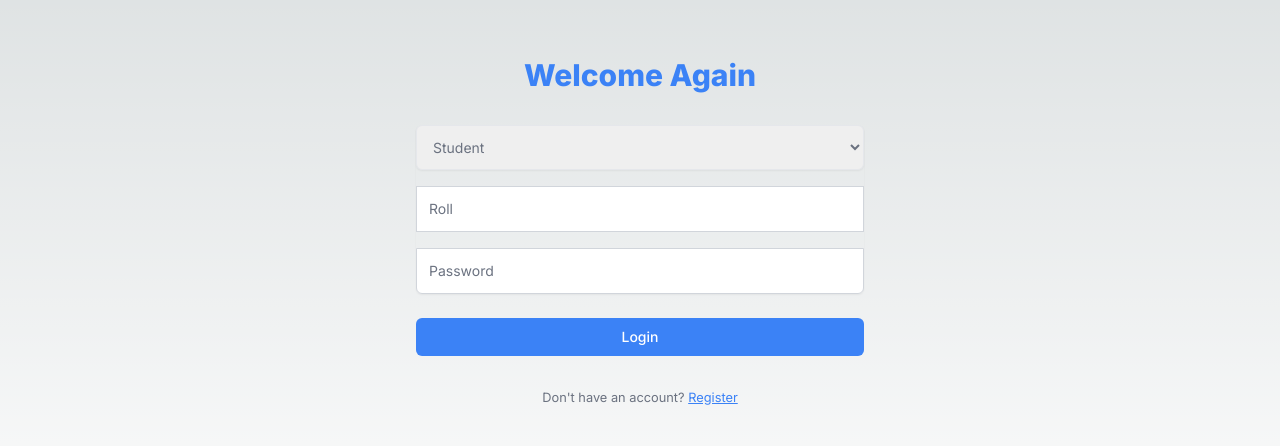
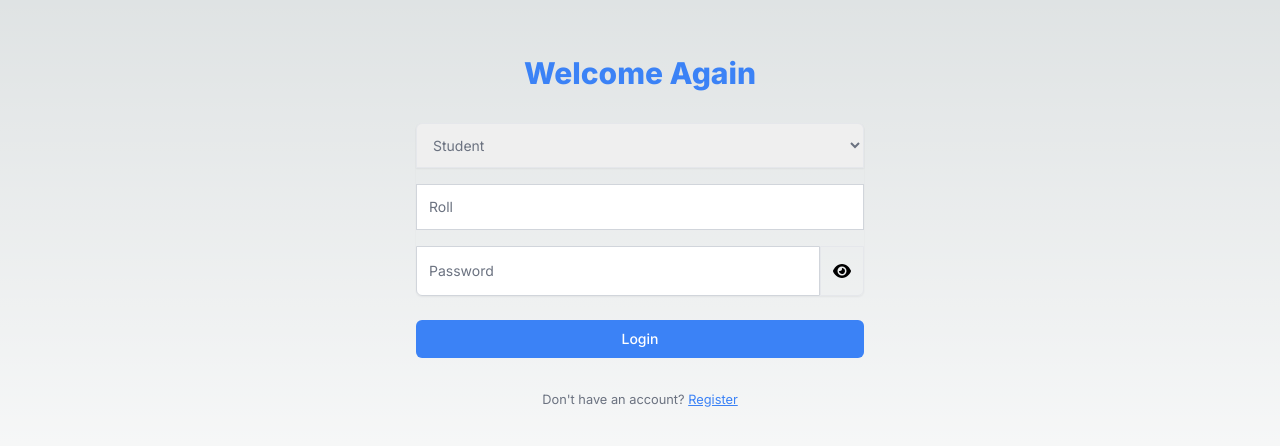
Before and after one commit to mehedi37/RUET_V20, a Next.js app: page /login in a window 1280 px wide. Shown: the part 180-626 px from the top of the page. Built offline with nearby package versions, Linux system fonts and the light colour scheme.

Commit message:
eye btn, FA, Redirect, middleware auth

```diff
--- a/app/layout.js
+++ b/app/layout.js
@@ -1,5 +1,6 @@
 import { Inter } from "next/font/google";
 import "./globals.css";
+import { FontAwesomeIcon } from '@fortawesome/react-fontawesome'
 
 const inter = Inter({ subsets: ["latin"] });
 
--- a/app/login/page.js
+++ b/app/login/page.js
@@ -1,6 +1,7 @@
 'use client'
 import { useState } from 'react'
 import Link from 'next/link'
+import EyeButton from '@/components/eyeButton'
 
 export default function Login() {
   let [accountType, setAccountType] = useState('student')
@@ -89,7 +90,7 @@ export default function Login() {
               <label htmlFor="accountType" className="sr-only">Account Type</label>
               <select id="accountType" name="accountType"
               value={accountType}
-              className="block w-full py-3 px-3 border text-gray-500 rounded-md shadow-sm focus:outline-none focus:ring-indigo-500 focus:border-indigo-500 sm:text-sm"
+              className="block w-full py-3 px-3 border text-gray-500 rounded-t-md shadow-sm focus:outline-none focus:ring-indigo-500 focus:border-indigo-500 sm:text-sm"
                 onChange={handleAccountTypeChange}
               >
                 <option value="student">Student</option>
@@ -100,7 +101,9 @@ export default function Login() {
             {accountType === 'student' && (
             <div>
               <label htmlFor="roll" className="sr-only">Roll</label>
-              <input id="roll" name="roll" type="text" autoComplete="roll" required className="appearance-none rounded-none relative block w-full px-3 py-3 border border-gray-300 placeholder-gray-500 text-gray-900 focus:outline-none focus:ring-indigo-500 focus:border-indigo-500 focus:z-10 sm:text-sm" placeholder="Roll" />
+              <input id="roll" name="roll" type="number" autoComplete="roll" required
+              className="appearance-none rounded-none relative block w-full px-3 py-3 border border-gray-300 placeholder-gray-500 text-gray-900 focus:outline-none focus:ring-indigo-500 focus:border-indigo-500 focus:z-10 sm:text-sm"
+              placeholder="Roll" />
             </div>
             )}
 
@@ -111,9 +114,10 @@ export default function Login() {
             </div>
             )}
 
-            <div>
+            <div className='flex'>
               <label htmlFor="password" className="sr-only">Password</label>
-              <input id="password" name="password" type="password" autoComplete="current-password" required className="appearance-none rounded-none relative block w-full px-3 py-3 border border-gray-300 placeholder-gray-500 text-gray-900 rounded-b-md focus:outline-none focus:ring-indigo-500 focus:border-indigo-500 focus:z-10 sm:text-sm" placeholder="Password" />
+              <input id="password" name="password" type="password" autoComplete="current-password" required className="appearance-none rounded-none relative block w-full px-3 py-3 border border-gray-300 placeholder-gray-500 text-gray-900 rounded-bl-md focus:outline-none focus:ring-indigo-500 focus:border-indigo-500 focus:z-10 sm:text-sm" placeholder="Password" />
+              <EyeButton passwordID="password" />
             </div>
           </div>
           <div>
--- a/app/registration/page.js
+++ b/app/registration/page.js
@@ -1,6 +1,7 @@
 'use client'
 import { useState } from 'react'
 import Link from 'next/link'
+import EyeButton from '@/components/eyeButton'
 
 export default function Registration() {
 
@@ -74,7 +75,7 @@ export default function Registration() {
             <div className="rounded-md shadow-sm space-y-4">
               <div>
                 <label htmlFor="account-type" className="sr-only">Account Type</label>
-                <select id="account-type" name="accountType" className="block w-full py-3 px-3 border text-gray-500 rounded-md shadow-sm focus:outline-none focus:ring-indigo-500 focus:border-indigo-500 sm:text-sm"
+                <select id="account-type" name="accountType" className="block w-full py-3 px-3 border text-gray-500 rounded-t-md shadow-sm focus:outline-none focus:ring-indigo-500 focus:border-indigo-500 sm:text-sm"
                   onChange={handleAccountTypeChange}
                 >
                   <option value="student">Student</option>
@@ -83,13 +84,13 @@ export default function Registration() {
               </div>
               <div>
                 <label htmlFor="name" className="sr-only">Name</label>
-                <input id="name" name="name" type="text" autoComplete="name" required className="appearance-none rounded-none relative block w-full px-3 py-3 border border-gray-300 placeholder-gray-500 text-gray-900 rounded-t-md focus:outline-none focus:ring-indigo-500 focus:border-indigo-500 focus:z-10 sm:text-sm" placeholder="Name" />
+                <input id="name" name="name" type="text" autoComplete="name" required className="appearance-none rounded-none relative block w-full px-3 py-3 border border-gray-300 placeholder-gray-500 text-gray-900 focus:outline-none focus:ring-indigo-500 focus:border-indigo-500 focus:z-10 sm:text-sm" placeholder="Name" />
               </div>
 
               {accountType === 'student' && (
               <div>
                 <label htmlFor="roll" className="sr-only">Roll</label>
-                <input id="roll" name="roll" type="text" autoComplete="roll" required className="appearance-none rounded-none relative block w-full px-3 py-3 border border-gray-300 placeholder-gray-500 text-gray-900 focus:outline-none focus:ring-indigo-500 focus:border-indigo-500 focus:z-10 sm:text-sm" placeholder="Roll" />
+                <input id="roll" name="roll" type="number" autoComplete="roll" required className="appearance-none rounded-none relative block w-full px-3 py-3 border border-gray-300 placeholder-gray-500 text-gray-900 focus:outline-none focus:ring-indigo-500 focus:border-indigo-500 focus:z-10 sm:text-sm" placeholder="Roll" />
               </div>
               )}
 
@@ -97,9 +98,10 @@ export default function Registration() {
                 <label htmlFor="email-address" className="sr-only">Email address</label>
                 <input id="email-address" name="email" type="email" autoComplete="email" required className="appearance-none rounded-none relative block w-full px-3 py-3 border border-gray-300 placeholder-gray-500 text-gray-900 focus:outline-none focus:ring-indigo-500 focus:border-indigo-500 focus:z-10 sm:text-sm" placeholder="Email address" />
               </div>
-              <div>
+              <div className='flex'>
                 <label htmlFor="password" className="sr-only">Password</label>
-                <input id="password" name="password" type="password" autoComplete="current-password" required className="appearance-none rounded-none relative block w-full px-3 py-3 border border-gray-300 placeholder-gray-500 text-gray-900 rounded-b-md focus:outline-none focus:ring-indigo-500 focus:border-indigo-500 focus:z-10 sm:text-sm" placeholder="Password" />
+                <input id="password" name="password" minLength={6} type="password" autoComplete="current-password" required className="appearance-none rounded-none relative block w-full px-3 py-3 border border-gray-300 placeholder-gray-500 text-gray-900 rounded-bl-md focus:outline-none focus:ring-indigo-500 focus:border-indigo-500 focus:z-10 sm:text-sm" placeholder="Password" />
+                <EyeButton passwordID="password" />
               </div>
             </div>
             <div>
--- /dev/null
+++ b/components/eyeButton.js
@@ -0,0 +1,27 @@
+'use client'
+import {FontAwesomeIcon} from '@fortawesome/react-fontawesome';
+import {faEye, faEyeSlash} from '@fortawesome/free-solid-svg-icons';
+import {useState} from 'react';
+
+export default function EyeButton({passwordID}) {
+  let [isPasswordVisible, setIsPasswordVisible] = useState(false);
+  let handelEyeClick = () => {
+    setIsPasswordVisible(!isPasswordVisible);
+    let password = document.getElementById(passwordID);
+    if (isPasswordVisible) {
+      password.type = 'password';
+    } else {
+      password.type = 'text';
+    }
+  }
+
+  return (
+    <>
+      <button type="button"
+      className="align-middle p-3 border rounded-none rounded-br-md hover:bg-white hover:text-black"
+      onClick={handelEyeClick}>
+        <FontAwesomeIcon icon={isPasswordVisible ? faEyeSlash : faEye} />
+      </button>
+    </>
+  );
+}
--- a/middleware.js
+++ b/middleware.js
@@ -1,8 +1,7 @@
 import { NextResponse } from 'next/server'
 
 export function middleware(request) {
-  console.log('Middleware called')
-  const isAuthenticated = true
+  const isAuthenticated = false
 
   // If the user is authenticated, continue as normal
   if (isAuthenticated) {
--- a/next.config.mjs
+++ b/next.config.mjs
@@ -1,4 +1,14 @@
 /** @type {import('next').NextConfig} */
-const nextConfig = {};
+const nextConfig = {
+  async redirects() {
+    return [
+      {
+        source: '/',
+        destination: '/dashboard',
+        permanent: true,
+      },
+    ];
+  }
+};
 
 export default nextConfig;
--- a/package.json
+++ b/package.json
@@ -9,6 +9,9 @@
     "lint": "next lint"
   },
   "dependencies": {
+    "@fortawesome/fontawesome-svg-core": "^6.5.2",
+    "@fortawesome/free-solid-svg-icons": "^6.5.2",
+    "@fortawesome/react-fontawesome": "^0.2.2",
     "crypto-js": "^4.2.0",
     "mysql": "^2.18.1",
     "mysql2": "^3.10.1",
```
Also changed, not shown: 1 other file (tests, documents, lock files or other folders).
